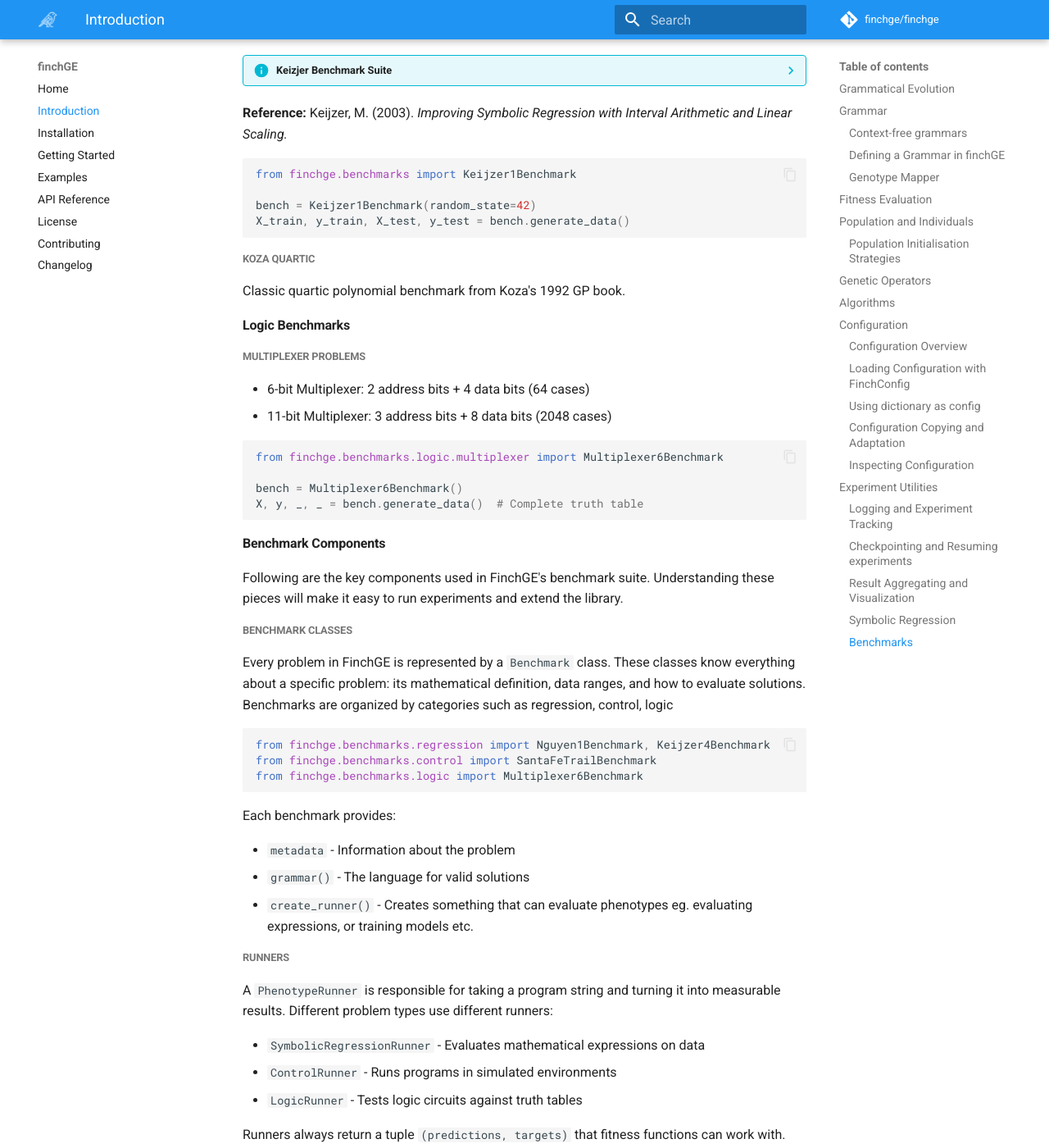
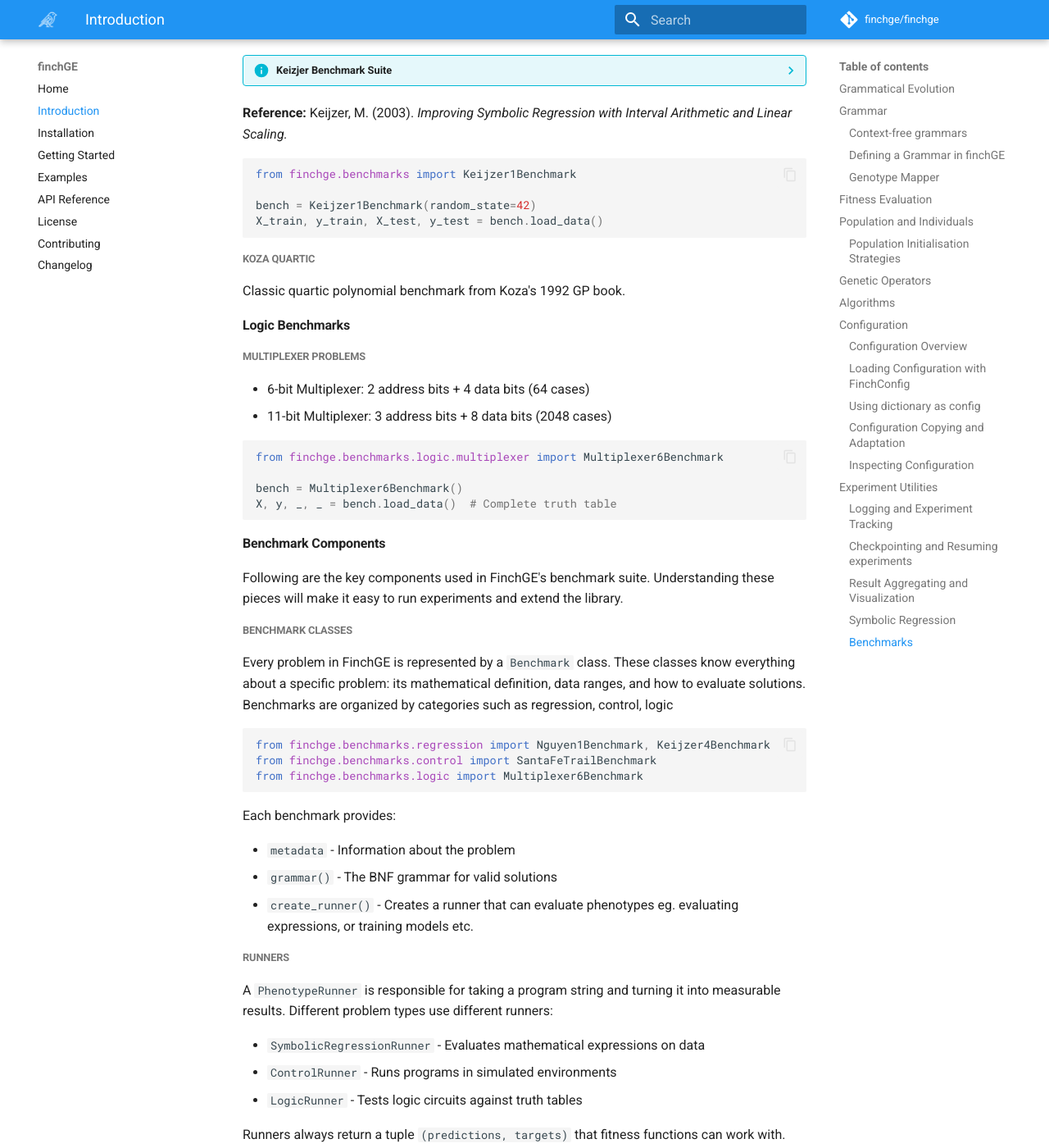
Before and after one commit to darshanz/finchge, an MkDocs documentation site: the page built from docs/introduction.md, in a window 1280 px wide and 1400 px high, scrolled down 27669 px. Shown: the whole window at 82% size. Built offline with MkDocs 1.6.1 and Material for MkDocs 9.7.7, drawn with Linux system fonts in a browser that asks for light colours; comment, search, counter and statistics services are not loaded; the version menu is left out; some of the changed text lies outside the part shown.

Commit message:
docs: updated docs and comments

````diff
--- a/docs/introduction.md
+++ b/docs/introduction.md
@@ -1396,7 +1396,7 @@
 from finchge.benchmarks.regression import Nguyen1Benchmark
 
 bench = Nguyen1Benchmark(random_state=42)
-X_train, y_train, X_test, y_test = bench.generate_data()
+X_train, y_train, X_test, y_test = bench.load_data()
 print(f"Training samples: {len(X_train)}")  # 20 points
 print(f"Test samples: {len(X_test)}")  # 1000 points
 
@@ -1434,7 +1434,7 @@
 from finchge.benchmarks import Keijzer1Benchmark
 
 bench = Keijzer1Benchmark(random_state=42)
-X_train, y_train, X_test, y_test = bench.generate_data()
+X_train, y_train, X_test, y_test = bench.load_data()
 
 ```
 
@@ -1453,7 +1453,7 @@
 from finchge.benchmarks.logic.multiplexer import Multiplexer6Benchmark
 
 bench = Multiplexer6Benchmark()
-X, y, _, _ = bench.generate_data()  # Complete truth table
+X, y, _, _ = bench.load_data()  # Complete truth table
 ```
 
 
@@ -1476,8 +1476,8 @@
 Each benchmark provides:
 
 - `metadata` - Information about the problem
-- `grammar()` - The language for valid solutions
-- `create_runner()` - Creates something that can evaluate phenotypes eg. evaluating expressions, or training models etc.
+- `grammar()` - The BNF grammar for valid solutions
+- `create_runner()` - Creates a runner that can evaluate phenotypes eg. evaluating expressions, or training models etc.
 
 ##### Runners
 
````
Also changed, not shown: 1 other file.
